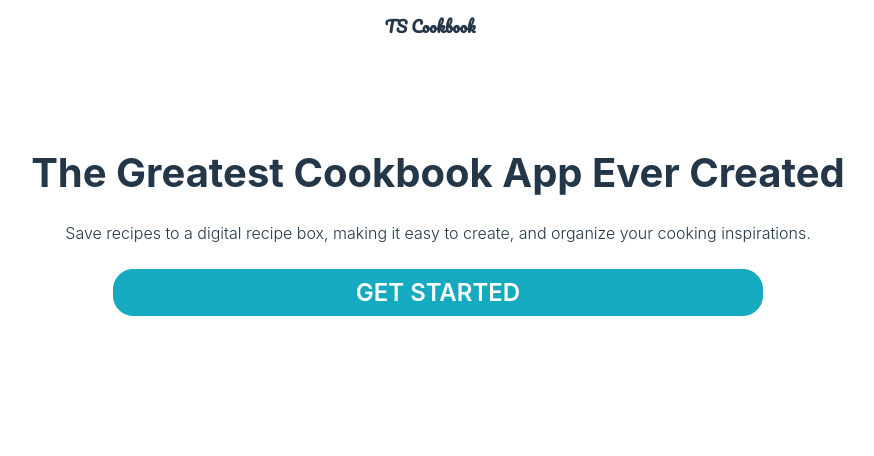
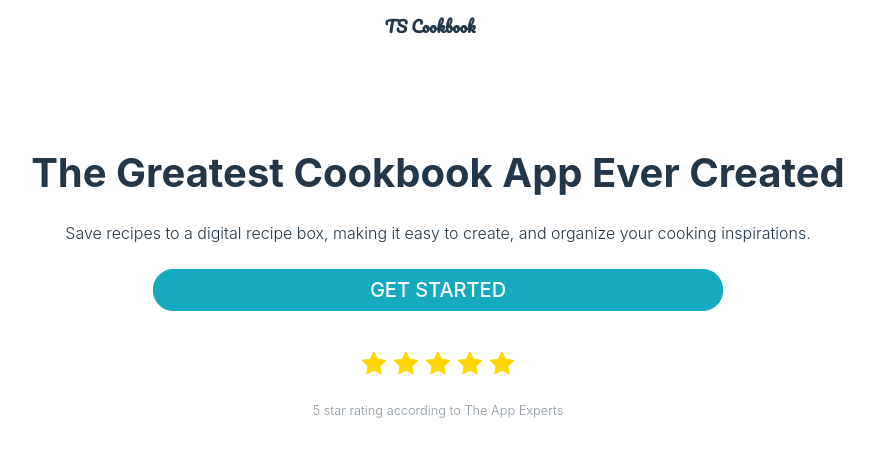
Before and after one commit to Smoopfrog/tscookbook, a React (Create React App) app in the folder frontend/: page / in a window 1280 px wide. Shown: the top 456 px of the page, without its empty margins (202-1076 px from the left). Built offline with nearby package versions, Linux system fonts and the light colour scheme; no server answers.

Commit message:
add stars to homepage

```diff
--- a/frontend/src/Components/pages/HomePage.tsx
+++ b/frontend/src/Components/pages/HomePage.tsx
@@ -2,6 +2,7 @@ import { Link } from "react-router-dom";
 import "../../Styles/HomePage.css";
 import { useAppSelector } from "../../hooks";
 import { selectUser } from "../../slices/userSlice";
+import { BsFillStarFill } from "react-icons/bs";
 
 const HomePage = () => {
   const user = useAppSelector(selectUser);
@@ -32,6 +33,14 @@ const HomePage = () => {
           <Link className="nav-item" to="/signup">
             Get Started
           </Link>
+          <div className="homepage-stars">
+            <BsFillStarFill className="homepage-star" size={24} />
+            <BsFillStarFill className="homepage-star" size={24} />
+            <BsFillStarFill className="homepage-star" size={24} />
+            <BsFillStarFill className="homepage-star" size={24} />
+            <BsFillStarFill className="homepage-star" size={24} />
+          </div>
+          <p className="homepage-subtext">5 star rating according to The App Experts</p>
         </div>
       )}
     </section>
--- a/frontend/src/Styles/HomePage.css
+++ b/frontend/src/Styles/HomePage.css
@@ -51,13 +51,27 @@
 }
 .homepage-default .nav-item:visited,
 .homepage-default .nav-item:link {
-  width: 80%;
   margin-bottom: 1rem;
   padding: 0.5rem 1rem;
   border-radius: 20px;
   background-color: #15aabf;
   border: solid 1px #15aabf;
-  font-weight: 600;
+  font-size: 20px;
+  font-weight: 500;
   color: white;
   text-transform: uppercase;
+}
+
+.homepage-stars {
+  display: flex;
+  gap: 0.5rem;
+}
+
+.homepage-star {
+  color: gold;
+}
+
+.homepage-subtext {
+  font-size: 0.8rem;
+  color: rgba(35, 55, 72, 0.5254901961);
 }/*# sourceMappingURL=HomePage.css.map */
--- a/frontend/src/Styles/HomePage.scss
+++ b/frontend/src/Styles/HomePage.scss
@@ -59,14 +59,28 @@
 
   .nav-item:visited,
   .nav-item:link {
-    width: 80%;
     margin-bottom: 1rem;
     padding: 0.5rem 1rem;
     border-radius: 20px;
     background-color: #15aabf;
     border: solid 1px #15aabf;
-    font-weight: 600;
+    font-size: 20px;
+    font-weight: 500;
     color: white;
     text-transform: uppercase;
   }
 }
+
+.homepage-stars {
+  display: flex;
+  gap: 0.5rem;
+}
+
+.homepage-star {
+  color: gold;
+}
+
+.homepage-subtext {
+  font-size: 0.8rem;
+  color: #23374886;
+}
```
Also changed, not shown: 1 other file (tests, documents, lock files or other folders).
